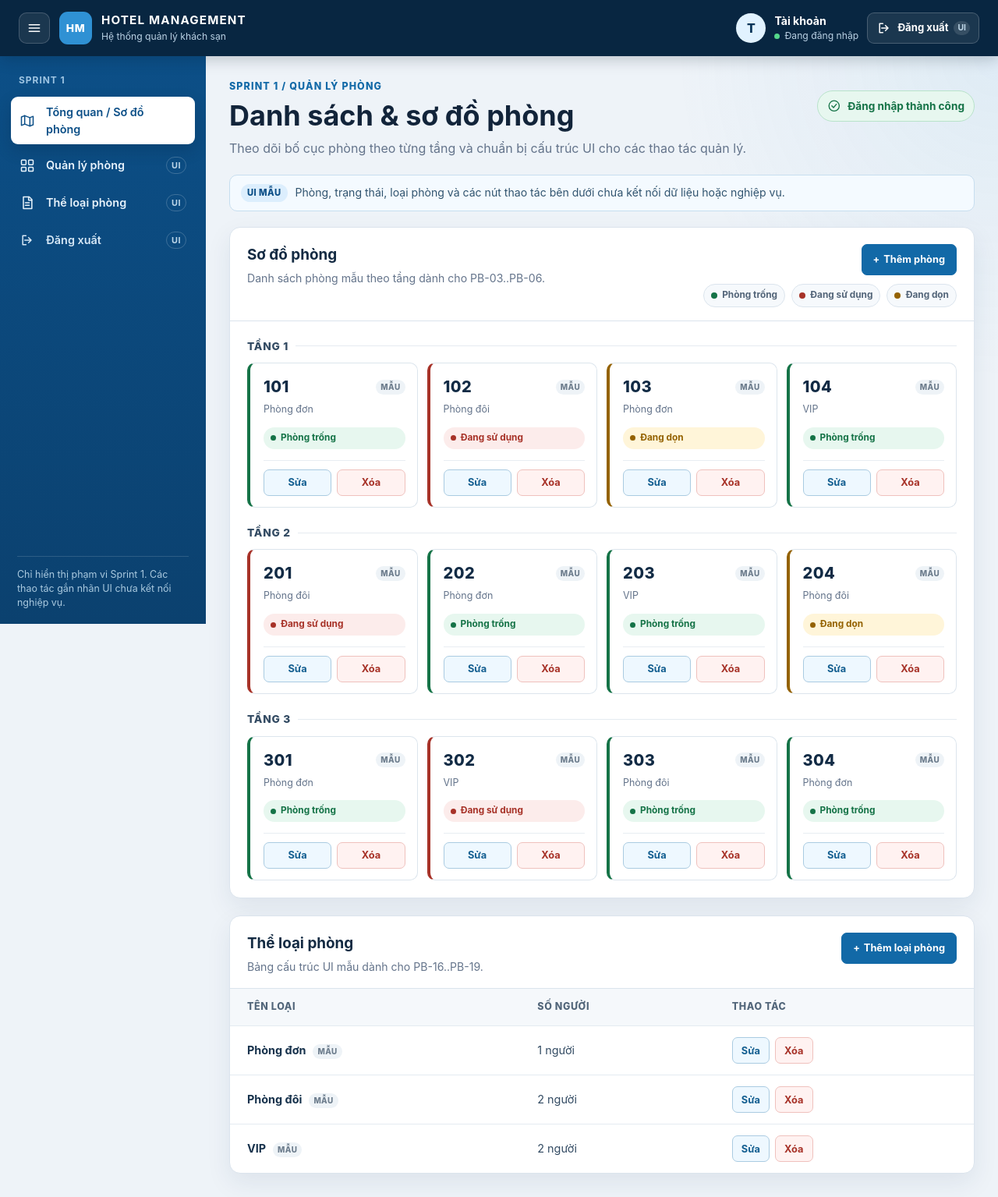
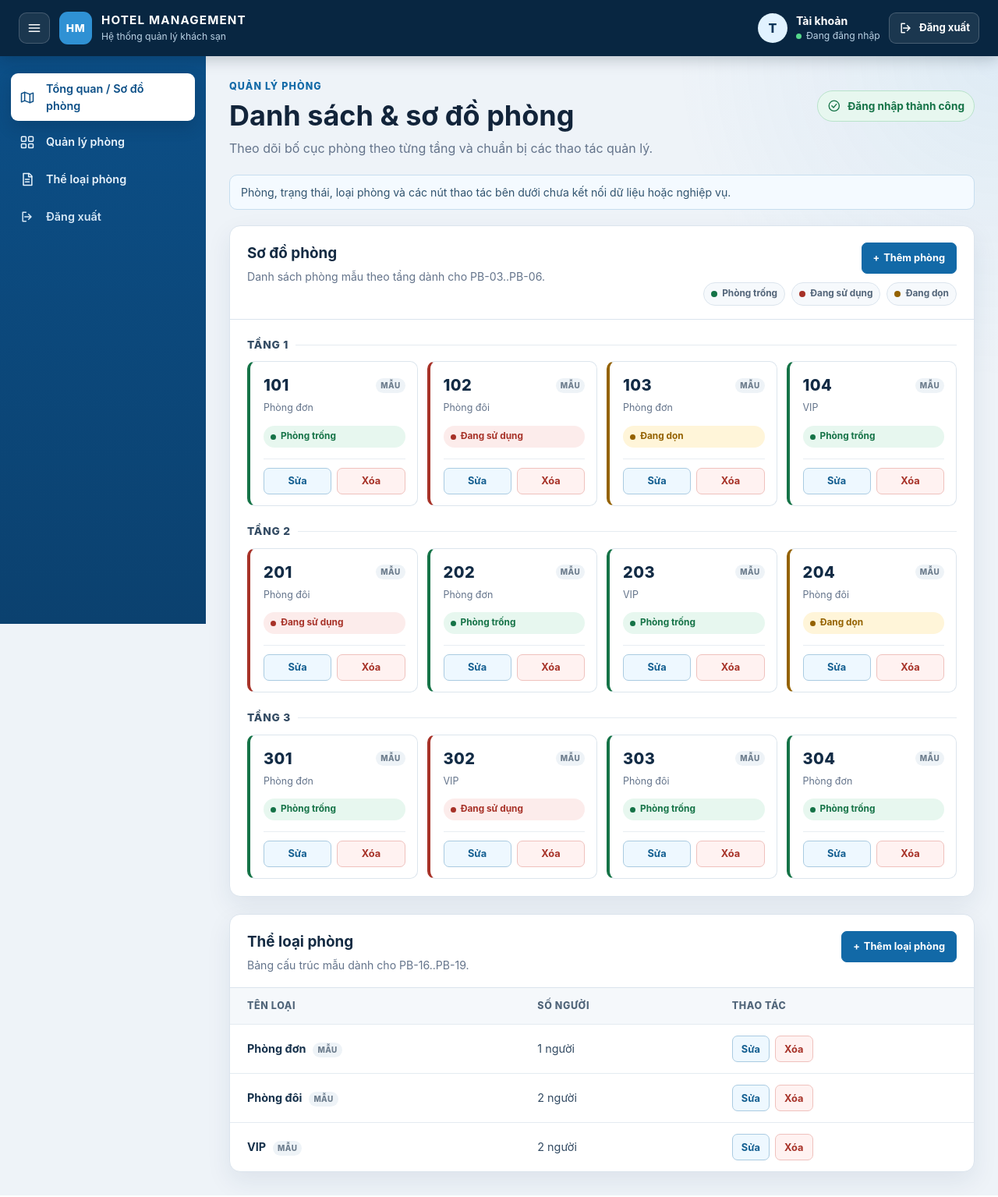
Before and after one commit to TTCS-T926-K20C6-N2/QuanLyKhachSan, a Flask app: template src/hotel_app/templates/home.html in a window 1280 px wide. Shown: the whole page at 78% size. Run offline with Flask 3, Linux system fonts and the light colour scheme; the template is opened without the code that fills it, so the values that code supplies are empty; some libraries are stand-ins or nearby versions.

Commit message:
Main Da Update

```diff
--- a/src/hotel_app/templates/base.html
+++ b/src/hotel_app/templates/base.html
@@ -99,7 +99,6 @@
           <a class="topbar-logout" href="#" aria-disabled="true" title="Chức năng Đăng xuất chưa được kết nối">
             <svg class="icon" aria-hidden="true"><use href="#icon-logout"></use></svg>
             <span>Đăng xuất</span>
-            <small>UI</small>
           </a>
         </div>
       </header>
@@ -107,27 +106,25 @@
       <aside class="sidebar">
         <nav class="sidebar-nav" aria-label="Điều hướng chính">
           <div class="nav-section">
-            <p class="nav-section-title">Sprint 1</p>
             <a class="nav-link nav-link--active" href="{{ url_for('home') }}" aria-current="page">
               <svg class="icon"><use href="#icon-map"></use></svg>
               <span>Tổng quan / Sơ đồ phòng</span>
             </a>
             <a class="nav-link" href="{{ url_for('home') }}#room-list">
               <svg class="icon"><use href="#icon-rooms"></use></svg>
-              <span>Quản lý phòng</span><small>UI</small>
+              <span>Quản lý phòng</span>
             </a>
             <a class="nav-link" href="{{ url_for('home') }}#room-types">
               <svg class="icon"><use href="#icon-report"></use></svg>
-              <span>Thể loại phòng</span><small>UI</small>
+              <span>Thể loại phòng</span>
             </a>
             <span class="nav-link nav-link--placeholder" aria-disabled="true">
               <svg class="icon"><use href="#icon-logout"></use></svg>
-              <span>Đăng xuất</span><small>UI</small>
+              <span>Đăng xuất</span>
             </span>
           </div>
         </nav>
 
-        <p class="sidebar-note">Chỉ hiển thị phạm vi Sprint 1. Các thao tác gắn nhãn UI chưa kết nối nghiệp vụ.</p>
       </aside>
 
       <main id="main-content" class="main-content">
--- a/src/hotel_app/templates/home.html
+++ b/src/hotel_app/templates/home.html
@@ -40,10 +40,10 @@
 
   <section class="page-heading" aria-labelledby="home-title">
     <div>
-      <p class="page-kicker">Sprint 1 / Quản lý phòng</p>
+      <p class="page-kicker">Quản lý phòng</p>
       <h1 id="home-title">Danh sách & sơ đồ phòng</h1>
       <p class="page-description">
-        Theo dõi bố cục phòng theo từng tầng và chuẩn bị cấu trúc UI cho các thao tác quản lý.
+        Theo dõi bố cục phòng theo từng tầng và chuẩn bị các thao tác quản lý.
       </p>
     </div>
     <p class="login-success">
@@ -53,7 +53,6 @@
   </section>
 
   <div class="demo-notice" role="note">
-    <span class="demo-badge">UI mẫu</span>
     <span>Phòng, trạng thái, loại phòng và các nút thao tác bên dưới chưa kết nối dữ liệu hoặc nghiệp vụ.</span>
   </div>
 
@@ -107,7 +106,7 @@
     <header class="panel-header">
       <div>
         <h2 id="room-type-title">Thể loại phòng</h2>
-        <p>Bảng cấu trúc UI mẫu dành cho PB-16..PB-19.</p>
+        <p>Bảng cấu trúc mẫu dành cho PB-16..PB-19.</p>
       </div>
       <a class="action-button action-button--primary" href="#" aria-disabled="true">
         <span aria-hidden="true">+</span> Thêm loại phòng
```
